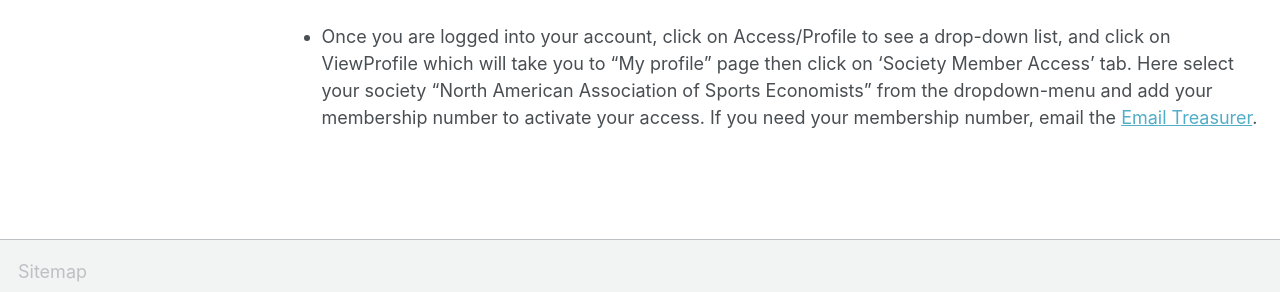
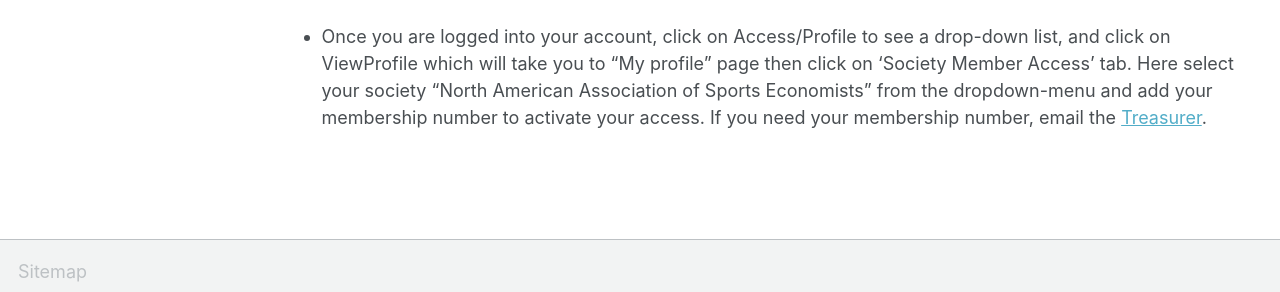
Before and after one commit to naaseweb/naaseweb.github.io, a Jekyll site: the page built from _pages/journal.md, in a window 1280 px wide and 900 px high, scrolled down 531 px. Shown: the part 522-814 px from the top of the window. Built offline with Jekyll 4.4.1, drawn with Linux system fonts in a browser that asks for light colours; a script bundle is joined from its source files by our own code; library files that are not in the unit come from our copies.

Commit message:
Update journal.md

```diff
--- a/_pages/journal.md
+++ b/_pages/journal.md
@@ -51,4 +51,4 @@
 
 2). Activating society membership access
 
- - Once you are logged into your account, click on Access/Profile to see a drop-down list, and click on ViewProfile which will take you to “My profile” page then click on ‘Society Member Access’ tab. Here select your society “North American Association of Sports Economists” from the dropdown-menu and add your membership number to activate your access. If you need your membership number, email the [Email Treasurer](mailto:treasurer@naaseweb.org?subject=Membership%20Question).
+ - Once you are logged into your account, click on Access/Profile to see a drop-down list, and click on ViewProfile which will take you to “My profile” page then click on ‘Society Member Access’ tab. Here select your society “North American Association of Sports Economists” from the dropdown-menu and add your membership number to activate your access. If you need your membership number, email the [Treasurer](mailto:treasurer@naaseweb.org?subject=Membership%20Question).
```
